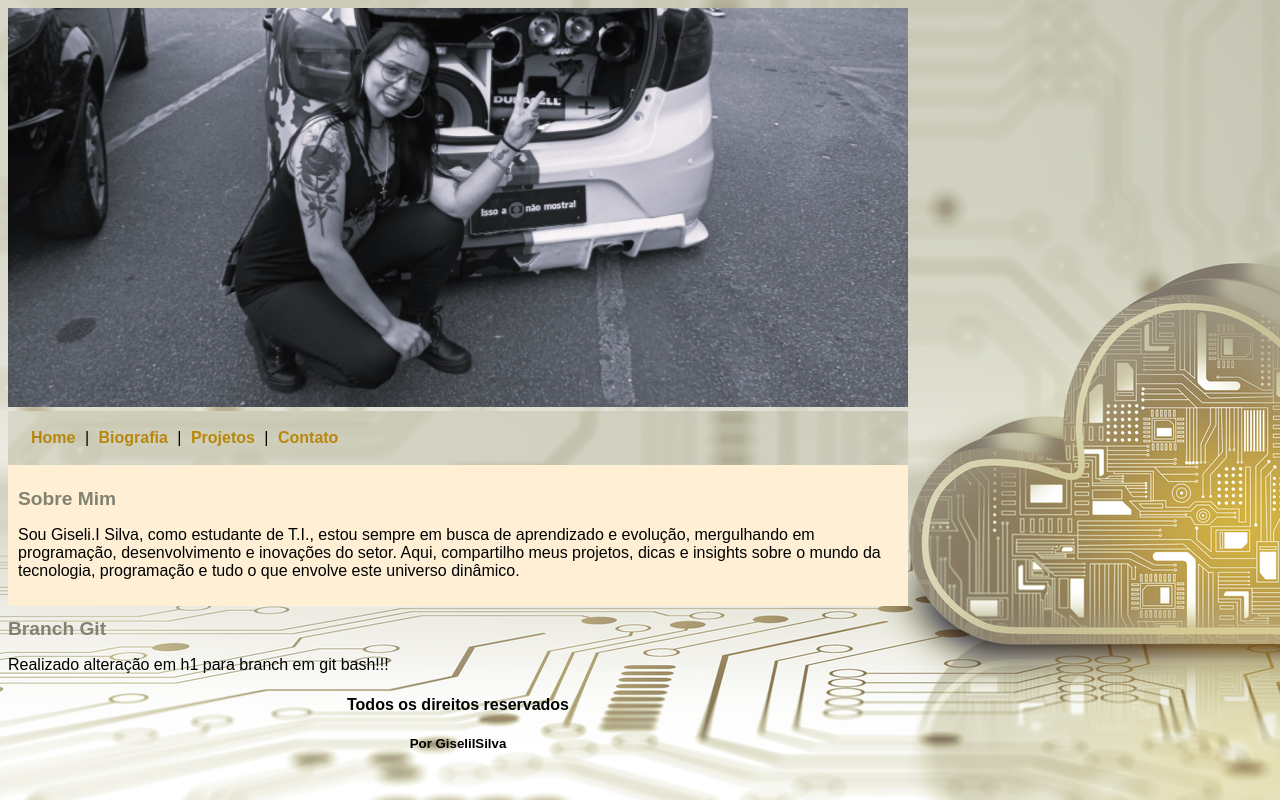
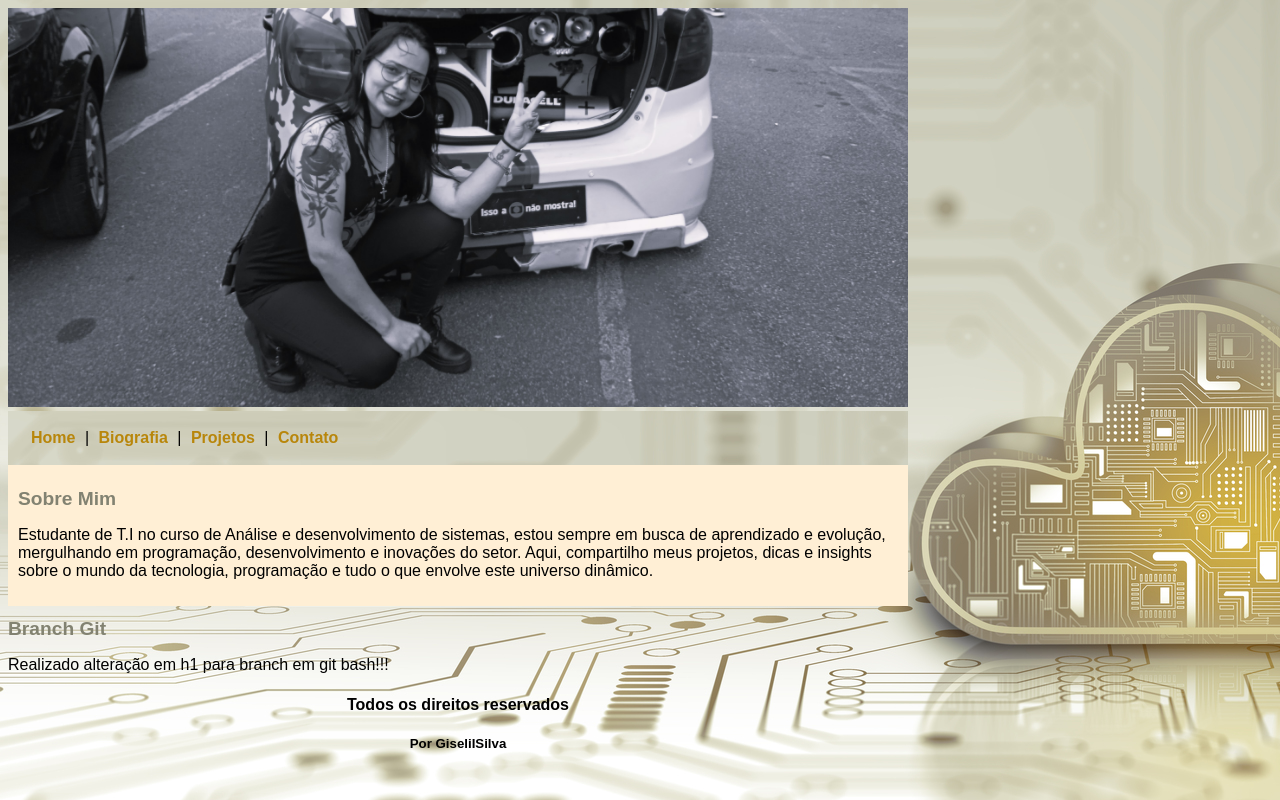
Before and after one commit to GiseliirSilva/Push_no_Git, a plain HTML site: page index.html in a window 1280 px wide. Drawn offline with Linux system fonts and the light colour scheme.

```diff
--- a/index.html
+++ b/index.html
@@ -31,7 +31,13 @@
 
 		<h1>Sobre Mim</h1>
 
-		<p>Sou Giseli.I Silva, como estudante de T.I., estou sempre em busca de aprendizado e evolução, mergulhando em programação, desenvolvimento e inovações do setor. Aqui, compartilho meus projetos, dicas e insights sobre o mundo da tecnologia, programação e tudo o que envolve este universo dinâmico.</p>
+		<p>
+		Estudante de T.I no curso de Análise e desenvolvimento de sistemas, estou sempre
+		em busca de aprendizado e evolução, mergulhando em programação,
+		desenvolvimento e inovações do setor.
+		Aqui, compartilho meus projetos, dicas e insights sobre o mundo da tecnologia,
+		programação e tudo o que envolve este universo dinâmico.
+		</p>
 
 		</div> <!-- Fim Conteúdo -->
 
```
